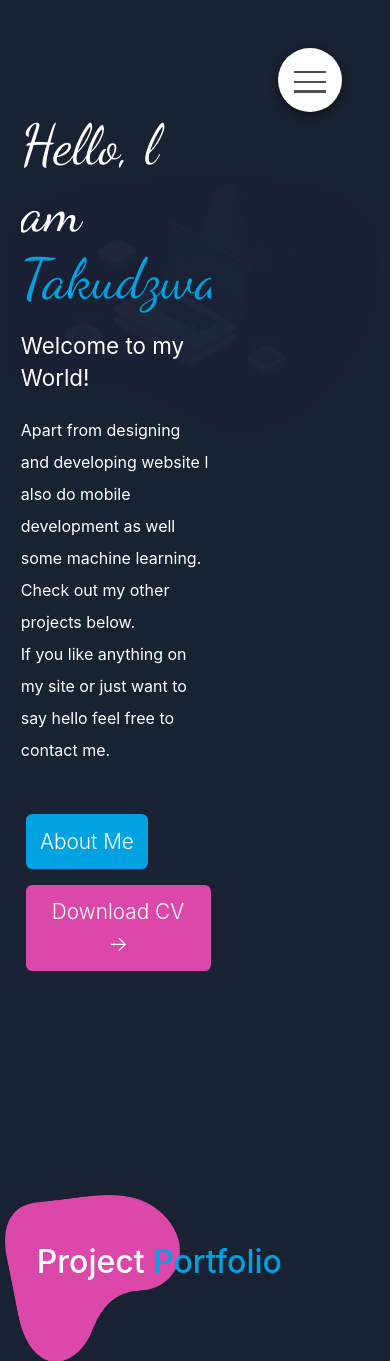
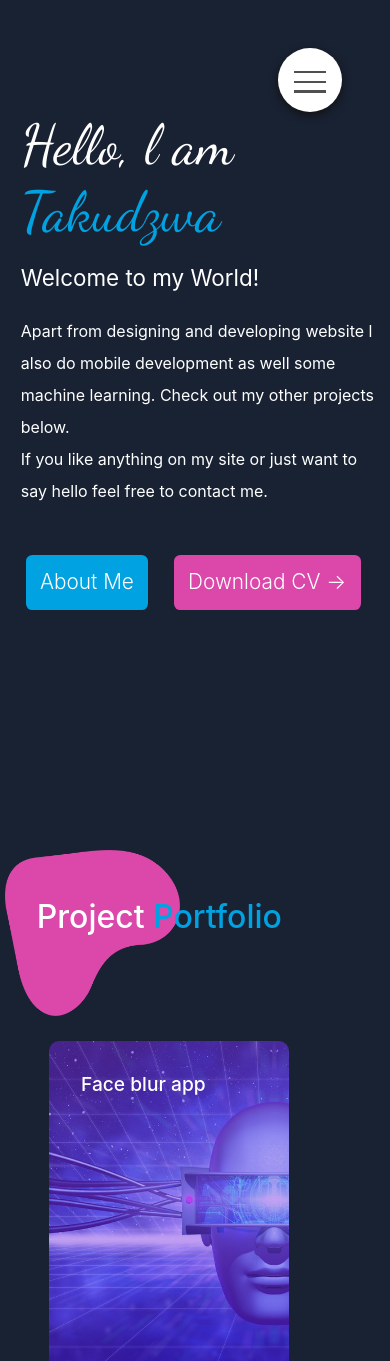
Before and after one commit to takuonline/portfolio_website_v3, a Flask app: page / in a window 390 px wide. Shown: the top 1361 px of the page. Run offline with Flask 2, Linux system fonts and the light colour scheme; some libraries are stand-ins or nearby versions.

Commit message:
fix hero area width on mobile

```diff
--- a/website/static/style.css
+++ b/website/static/style.css
@@ -34,7 +34,8 @@ COMPONENTS
   line-height: 2rem; }
   @media (max-width: 26.5em) {
     .namebox {
-      font-size: 1rem; } }
+      font-size: 1rem;
+      width: 100%; } }
   .namebox__line {
     animation: fade-in 3s ease-in-out;
     background: white; }
@@ -1170,7 +1171,7 @@ body {
     .myblob {
       top: 11rem;
       right: 1rem;
-      opacity: 3%;
+      opacity: 0;
       width: 100%; } }
 
 .section-about__blob-blue {
--- a/website/static/stylesheet/sass/components/_blobs.scss
+++ b/website/static/stylesheet/sass/components/_blobs.scss
@@ -92,7 +92,6 @@
     }
 }
 
-
 .myblob{
     z-index: -5;
     position: absolute;
@@ -110,8 +109,9 @@
     @include res(phone){
         top: 11rem;
         right: 1rem;
-        opacity: 3%;
+        opacity: 0;
         width: 100%;
+
     }
 }
 
--- a/website/static/stylesheet/sass/layout/_header.scss
+++ b/website/static/stylesheet/sass/layout/_header.scss
@@ -8,19 +8,20 @@
 
   @include res(phone) {
     font-size: 1rem;
+    width: 100%;
 
   }
 
-    &__line{
+  &__line {
     animation: fade-in 3s ease-in-out;
     background: white;
-      @include res(phone){
+
+    @include res(phone) {
       display: none;
     }
   }
 
-
-    &__blob-blue{
+  &__blob-blue {
     width: 70%;
     height: 70%;
     background-image: url(../static/blob-blue.png);
@@ -35,6 +36,7 @@ animation: fade-in 3s ease-in-out;
   }
 
   &__name {
+
     font-family: 'Dancing Script', cursive;
     margin: 3rem 0;
     margin-bottom: 1rem;
@@ -43,7 +45,7 @@ animation: fade-in 3s ease-in-out;
     animation: appear 1s ease-in-out;
     // animation-delay: 1s;
 
-      &-colored{
+    &-colored {
       color: $secondary-color;
     }
   }
```
Also changed, not shown: website/4x/heroAsset 2@4x.png (deleted), website/static/hero_assets/hero_blobAsset 4@4x.png, website/static/hero_assets/hero_finalAsset 2@4x.png (deleted). Lines whose indentation alone changed are shown as unchanged.
